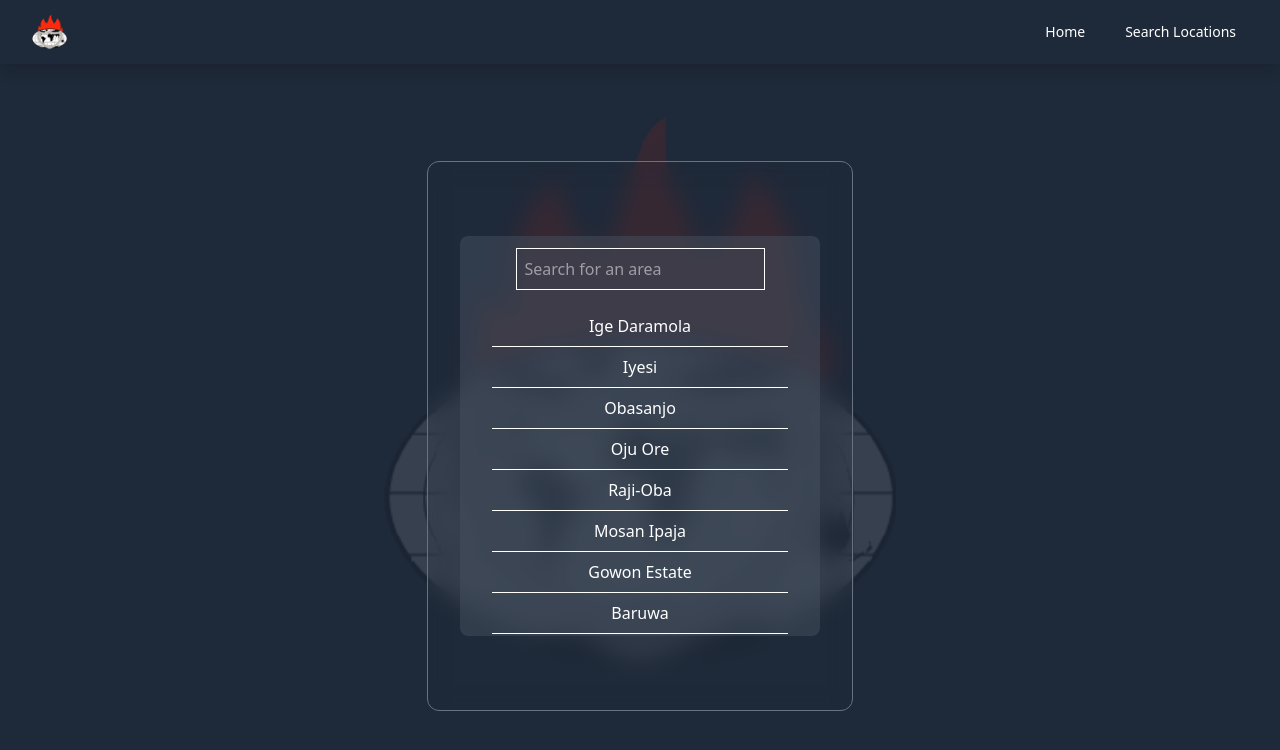
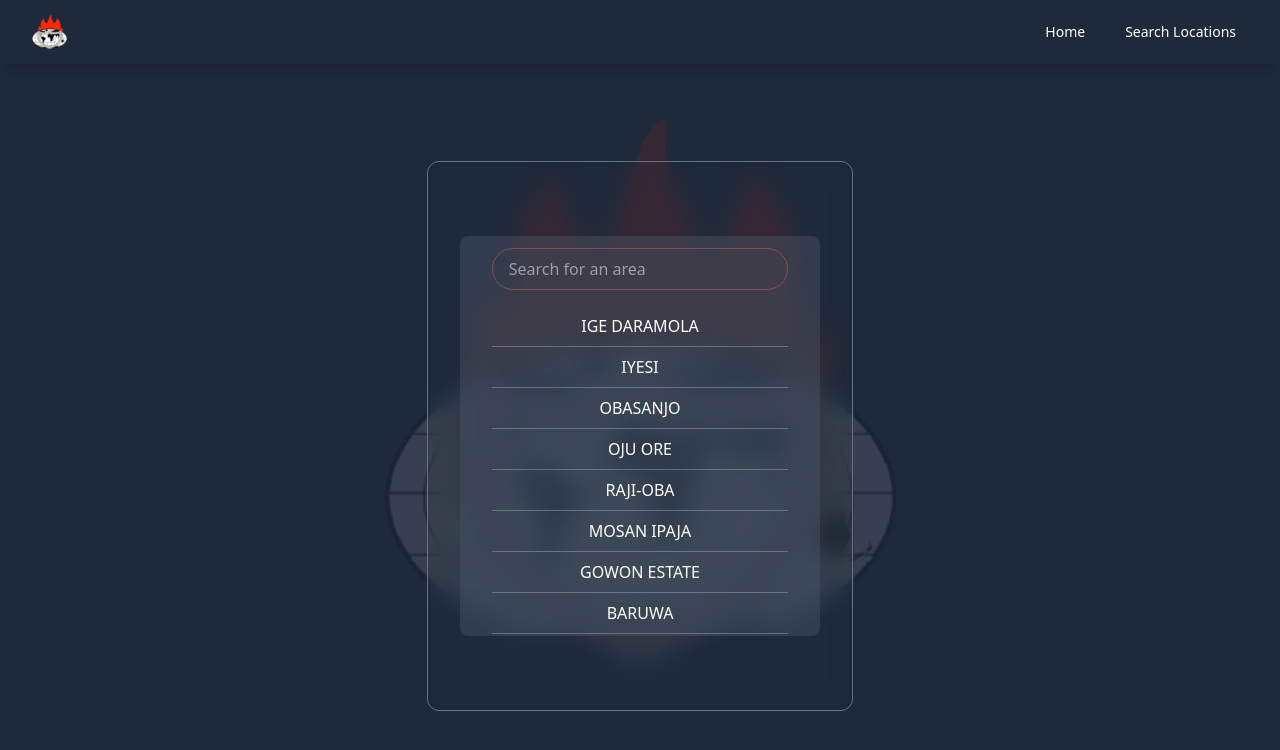
Before and after one commit to Emmy-A-L/FT-loading-bays, a React (Vite) app: page /search-locations/midweek-service-locations in a window 1280 px wide. Shown: the top 750 px of the page. Built offline with nearby package versions, Linux system fonts and the light colour scheme.

Commit message:
re-installed node modules to clear a typeError

```diff
--- a/src/components/AreaNames.tsx
+++ b/src/components/AreaNames.tsx
@@ -2,104 +2,104 @@ import { useState } from "react";
 
 const AreaNames = () => {
   const areas = [
-    "Ige Daramola",
-    "Iyesi",
-    "Obasanjo",
-    "Oju Ore",
-    "Raji-Oba",
-    "Mosan Ipaja",
-    "Gowon Estate",
-    "Baruwa",
-    "Aboru",
-    "Iyana Isashi",
-    "Wilky",
-    "Petro",
-    "Ijaiye",
-    "Ogba",
-    "Yaba",
-    "Mushin",
-    "Amuwo",
-    "Ayobo",
-    "Olayemi",
-    "Candos",
-    "Majiyagbe",
-    "Lafenwa",
-    "Perfect Peace",
-    "Anthony",
-    "Akute",
-    "Denro",
-    "Olodi-Apapa",
-    "Apapa Park-Lane",
-    "Alagbado Akinde",
-    "AIT",
-    "Agege",
-    "Fagba",
-    "Atan",
-    "Adelans 1",
-    "Lusada",
-    "Ijegun-Ikotun",
-    "Igando",
-    "Iyana Odo",
-    "Arida",
-    "Shasha",
-    "Egbeda",
-    "Oregun-Ikeja",
-    "Cement",
-    "Ojodu Berger 1",
-    "Ifako",
-    "Isheri OPIC",
-    "Ojodu Berger 2",
-    "Ikosi Ketu",
-    "Magodo",
-    "Okokomaiko",
-    "Agbara",
-    "Idorawa-Edu",
-    "Ijuri",
-    "Badagry",
-    "Ibiye",
-    "Okota",
-    "Oshodi",
-    "Festac",
-    "",
-    "",
-    "Alakuko",
-    "Ogudu",
-    "Ojodu Berger",
-    "Anthony",
-    "Obalende",
-    "Marina",
-    "CMS",
-    "Tinubu",
-    "Tafawa Balewa Square",
-    "Broad Street",
-    "Idumota",
-    "Balogun",
-    "Oyingbo",
-    "Ebute Metta",
-    "Iponri",
-    "Costain",
-    "Tejuosho",
-    "Jibowu",
-    "Fadeyi",
-    "Palmgrove",
-    "Oniru",
-    "Osapa London",
-    "Agungi",
-    "Chevron",
-    "Sangotedo",
-    "Awoyaya",
-    "Lakowe",
-    "Bogije",
-    "Abijo",
-    "Ajah Market",
-    "VGC",
-    "Ikate",
+    { id: 1, AreaName: "Ige Daramola" },
+    { id: 2, AreaName: "Iyesi" },
+    { id: 3, AreaName: "Obasanjo" },
+    { id: 4, AreaName: "Oju Ore" },
+    { id: 5, AreaName: "Raji-Oba" },
+    { id: 6, AreaName: "Mosan Ipaja" },
+    { id: 7, AreaName: "Gowon Estate" },
+    { id: 8, AreaName: "Baruwa" },
+    { id: 9, AreaName: "Aboru" },
+    { id: 10, AreaName: "Iyana Isashi" },
+    { id: 11, AreaName: "Wilky" },
+    { id: 12, AreaName: "Petro" },
+    { id: 13, AreaName: "Ijaiye" },
+    { id: 14, AreaName: "Ogba" },
+    { id: 15, AreaName: "Yaba" },
+    { id: 16, AreaName: "Mushin" },
+    { id: 17, AreaName: "Amuwo" },
+    { id: 18, AreaName: "Ayobo" },
+    { id: 19, AreaName: "Olayemi" },
+    { id: 20, AreaName: "Candos" },
+    { id: 21, AreaName: "Majiyagbe" },
+    { id: 22, AreaName: "Lafenwa" },
+    { id: 23, AreaName: "Perfect Peace" },
+    { id: 24, AreaName: "Anthony" },
+    { id: 25, AreaName: "Akute" },
+    { id: 26, AreaName: "Denro" },
+    { id: 27, AreaName: "Olodi-Apapa" },
+    { id: 28, AreaName: "Apapa Park-Lane" },
+    { id: 29, AreaName: "Alagbado Akinde" },
+    { id: 30, AreaName: "AIT" },
+    { id: 31, AreaName: "Agege" },
+    { id: 32, AreaName: "Fagba" },
+    { id: 33, AreaName: "Atan" },
+    { id: 34, AreaName: "Adelans 1" },
+    { id: 35, AreaName: "Lusada" },
+    { id: 36, AreaName: "Ijegun-Ikotun" },
+    { id: 37, AreaName: "Igando" },
+    { id: 38, AreaName: "Iyana Odo" },
+    { id: 39, AreaName: "Arida" },
+    { id: 40, AreaName: "Shasha" },
+    { id: 41, AreaName: "Egbeda" },
+    { id: 42, AreaName: "Oregun-Ikeja" },
+    { id: 43, AreaName: "Cement" },
+    { id: 44, AreaName: "Ojodu Berger 1" },
+    { id: 45, AreaName: "Ifako" },
+    { id: 46, AreaName: "Isheri OPIC" },
+    { id: 47, AreaName: "Ojodu Berger 2" },
+    { id: 48, AreaName: "Ikosi Ketu" },
+    { id: 49, AreaName: "Magodo" },
+    { id: 50, AreaName: "Okokomaiko" },
+    { id: 51, AreaName: "Agbara" },
+    { id: 52, AreaName: "Idorawa-Edu" },
+    { id: 53, AreaName: "Ijuri" },
+    { id: 54, AreaName: "Badagry" },
+    { id: 55, AreaName: "Ibiye" },
+    { id: 56, AreaName: "Okota" },
+    { id: 57, AreaName: "Oshodi" },
+    { id: 58, AreaName: "Festac" },
+    { id: 59, AreaName: "Iju-Ishaga" },
+    { id: 60, AreaName: "Emdeo" },
+    { id: 61, AreaName: "Agbado" },
+    { id: 62, AreaName: "Bode Williams" },
+    { id: 63, AreaName: "Lekki" },
+    { id: 64, AreaName: "VGC" },
+    { id: 65, AreaName: "Ajah" },
+    { id: 66, AreaName: "Badore" },
+    { id: 67, AreaName: "Surulere" },
+    { id: 68, AreaName: "Lawanson" },
+    { id: 69, AreaName: "Masha" },
+    { id: 70, AreaName: "Ilaje" },
+    { id: 71, AreaName: "Owode" },
+    { id: 72, AreaName: "Sango" },
+    { id: 73, AreaName: "Abebi Ota" },
+    { id: 74, AreaName: "Igbala" },
+    { id: 75, AreaName: "Ilogbo" },
+    { id: 76, AreaName: "Ijoko" },
+    { id: 77, AreaName: "WhiteHouse" },
+    { id: 78, AreaName: "Iyesi 2" },
+    { id: 79, AreaName: "Highcourt" },
+    { id: 80, AreaName: "Atan 2" },
+    { id: 81, AreaName: "Adelans 2" },
+    { id: 82, AreaName: "Amje" },
+    { id: 83, AreaName: "Ikola Command" },
+    { id: 84, AreaName: "Ejigbo" },
+    { id: 85, AreaName: "Ijeododo" },
+    { id: 86, AreaName: "Lsdpc" },
+    { id: 87, AreaName: "Ajangbadi" },
+    { id: 88, AreaName: "Gbagada" },
+    { id: 89, AreaName: "Ilupeju" },
+    { id: 90, AreaName: "Satellite Town" },
+    { id: 91, AreaName: "Ikoyi" },
+    { id: 92, AreaName: "Eti-Osa" },
   ];
 
   const [searchTerm, setSearchTerm] = useState("");
 
   const filteredAreas = areas.filter((area) =>
-    area.toLowerCase().includes(searchTerm.toLowerCase())
+    area.AreaName.toUpperCase().includes(searchTerm.toUpperCase())
   );
 
   return (
@@ -109,13 +109,13 @@ const AreaNames = () => {
         placeholder="Search for an area"
         value={searchTerm}
         onChange={(e) => setSearchTerm(e.target.value)}
-        className="border p-2 mb-4"
+        className="border border-red-400/40 py-2 pl-4 mb-4 w-full rounded-full"
       />
       <div>
         {filteredAreas.length > 0 ? (
-          filteredAreas.map((area, index) => (
-            <div key={index} className="p-2 border-b">
-              {area}
+          filteredAreas.map((area) => (
+            <div key={area.id} className="py-2 border-b border-gray-400/50">
+              {area.AreaName.toUpperCase()}
             </div>
           ))
         ) : (
--- a/vite.config.ts
+++ b/vite.config.ts
@@ -1,7 +1,6 @@
 import { defineConfig } from "vite";
 import react from "@vitejs/plugin-react-swc";
 import tailwindcss from "@tailwindcss/vite";
-import tailwindScrollbar from 'tailwind-scrollbar';
 
 
 // https://vite.dev/config/
@@ -9,6 +8,5 @@ export default defineConfig({
   plugins: [
     react(),
     tailwindcss(),
-    tailwindScrollbar(),
   ],
 });
```
Also changed, not shown: 1 other file (tests, documents, lock files or other folders).
